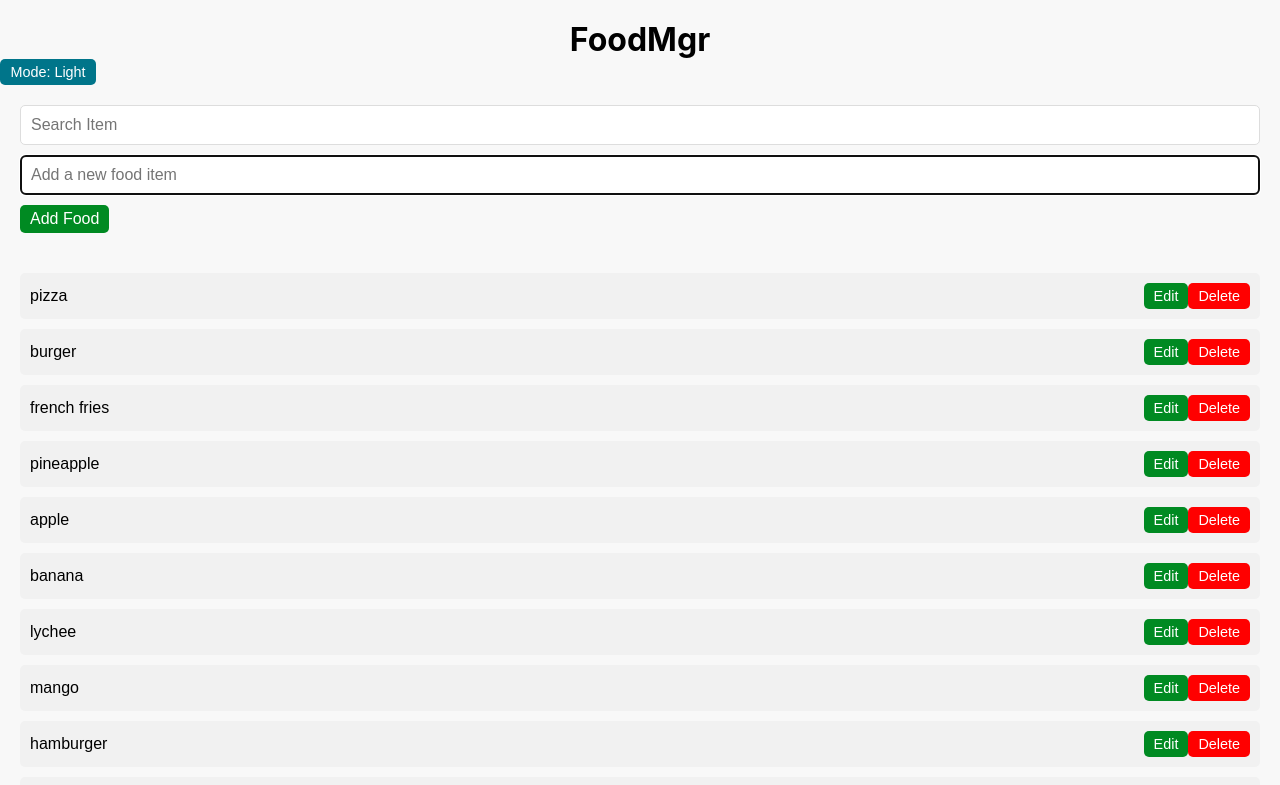
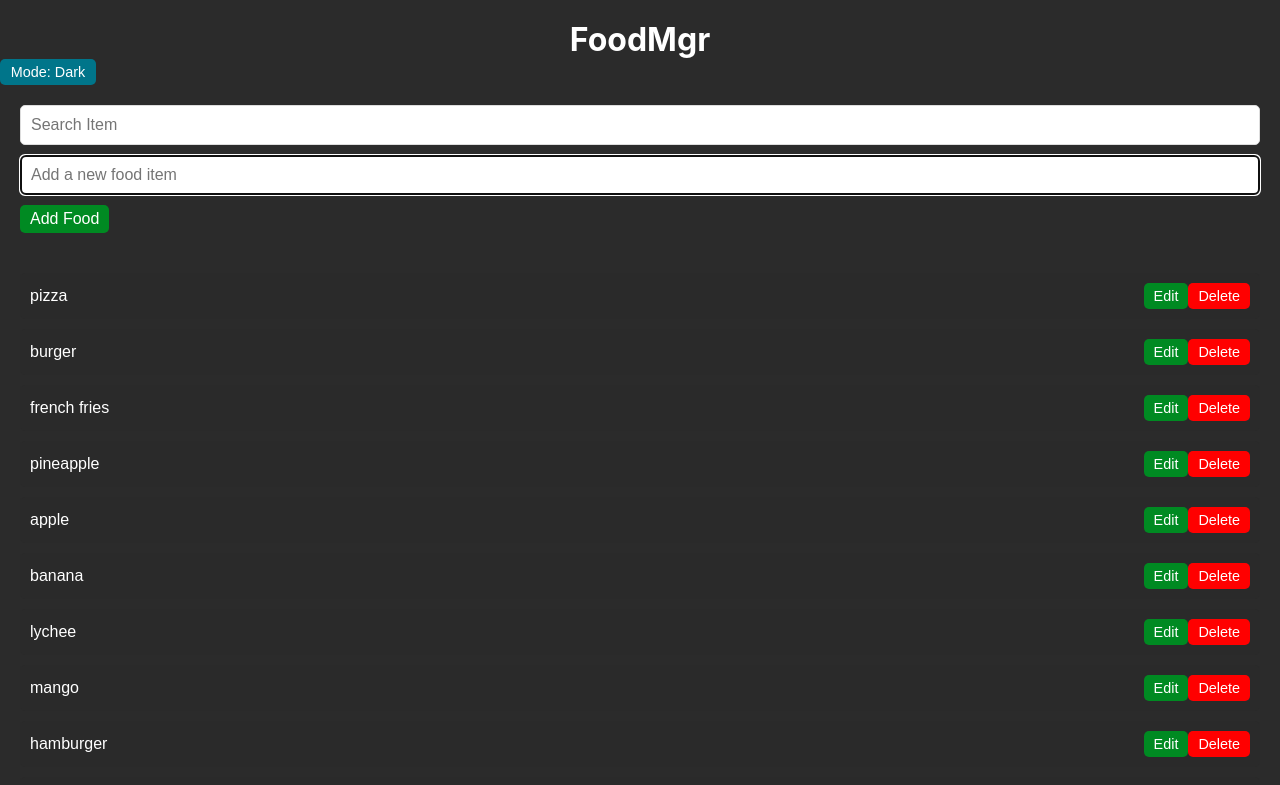
Before and after one commit to zeoriginaldark/reactjs, a React (Create React App) app in the folder project2/: page / in a window 1280 px wide. Shown: the top 785 px of the page. Built offline with nearby package versions, Linux system fonts and the light colour scheme; data requests are answered from the project's data file.

Commit message:
nineteenth commit; persistent theme switching

```diff
--- a/project2/src/App.js
+++ b/project2/src/App.js
@@ -11,14 +11,18 @@ import GlobalStyles from './GlobalStyles';
 
 function App (){
   const API_URL = 'http://localhost:5000/foods';
-  const [theme, setTheme] = useState('light')
+  const [theme, setTheme] = useState(()=>localStorage.getItem('theme') || 'dark')
   const [foodItems, setFoodItems] = useState([]);
   const [foodInput, setFoodInput] = useState('');
   const [search, setSearch] = useState('');
   const [isLoading, setIsLoading] = useState(true);
 
   const toggleTheme = () =>{
-    setTheme((prev) => (prev ==='light'?'dark' : 'light'));
+    setTheme((prev) => {
+      const newTheme =  prev === 'light'? 'dark': 'light';
+      localStorage.setItem('theme', newTheme);
+      return newTheme;
+    });
   };
 
   useEffect(() => {
```
